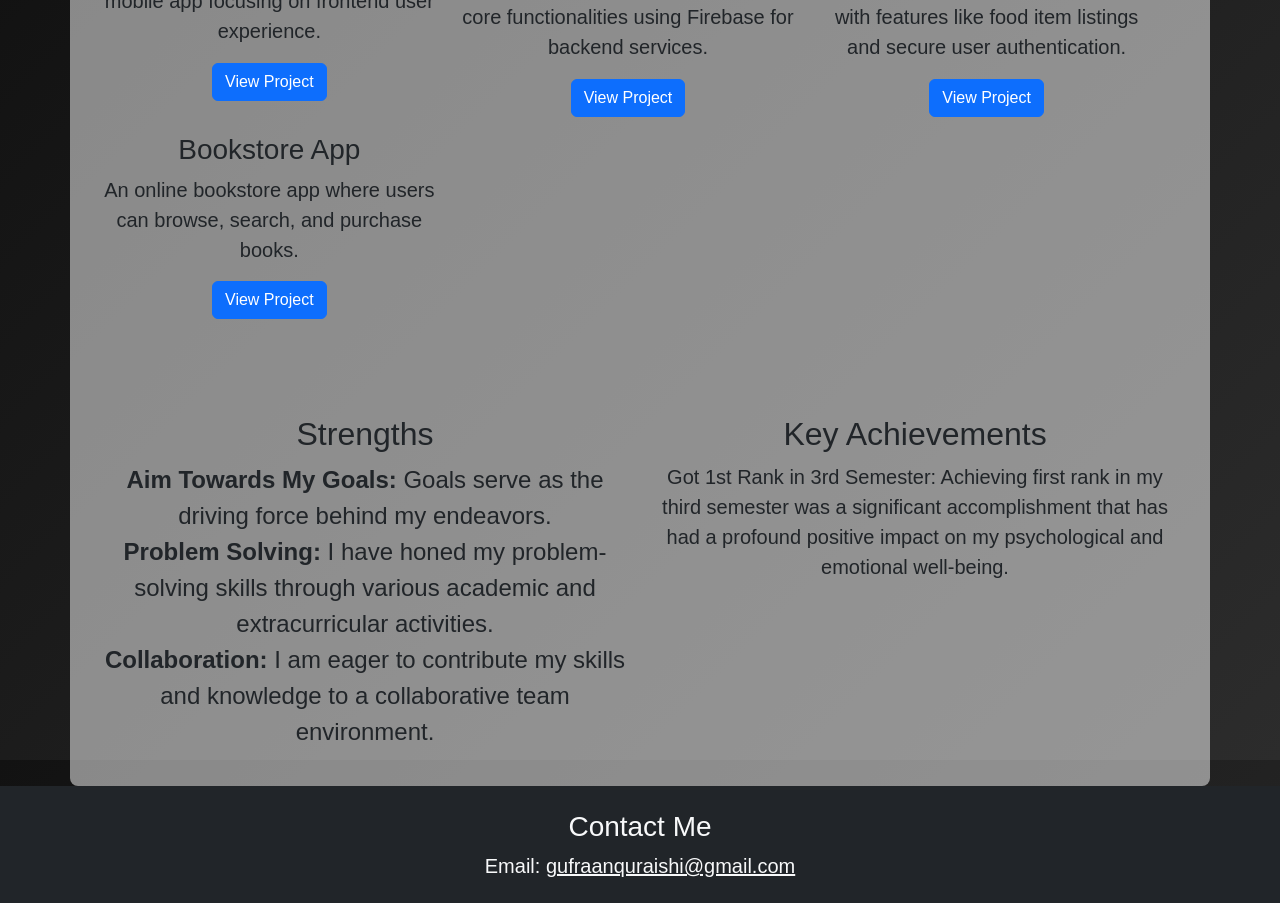
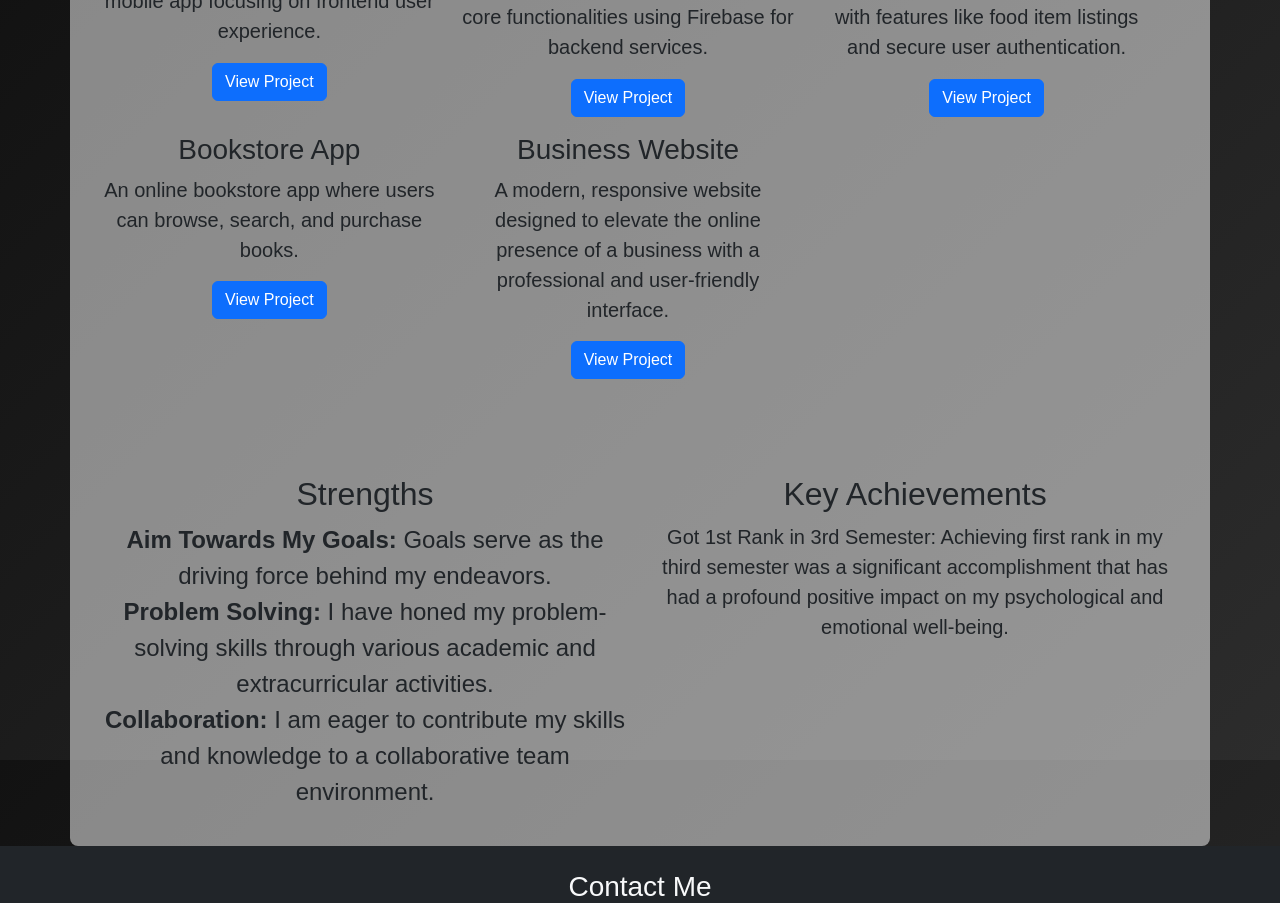
Before and after one commit to asifali-7890/Portfolio, a React (Create React App) app: page / in a window 1280 px wide. Shown: the part 840-1743 px from the top of the page. Built offline with nearby package versions, Linux system fonts and the light colour scheme.

Commit message:
Business website added

```diff
--- a/src/components/Home.jsx
+++ b/src/components/Home.jsx
@@ -67,6 +67,13 @@ const Home = () => {
                         <p>An online bookstore app where users can browse, search, and purchase books.</p>
                         <a href="https://book-store-six-beta.vercel.app/" target="_blank" rel="noopener noreferrer" className="btn btn-primary">View Project</a>
                     </div>
+
+                    <div className="col-md-4 mt-3">
+                        <h3>Business Website</h3>
+                        <p>A modern, responsive website designed to elevate the online presence of a business with a professional and user-friendly interface.</p>
+                        <a href="https://business-website-fml2.vercel.app/" target="_blank" rel="noopener noreferrer" className="btn btn-primary">View Project</a>
+                    </div>
+
                 </div>
             </div>
 
```
